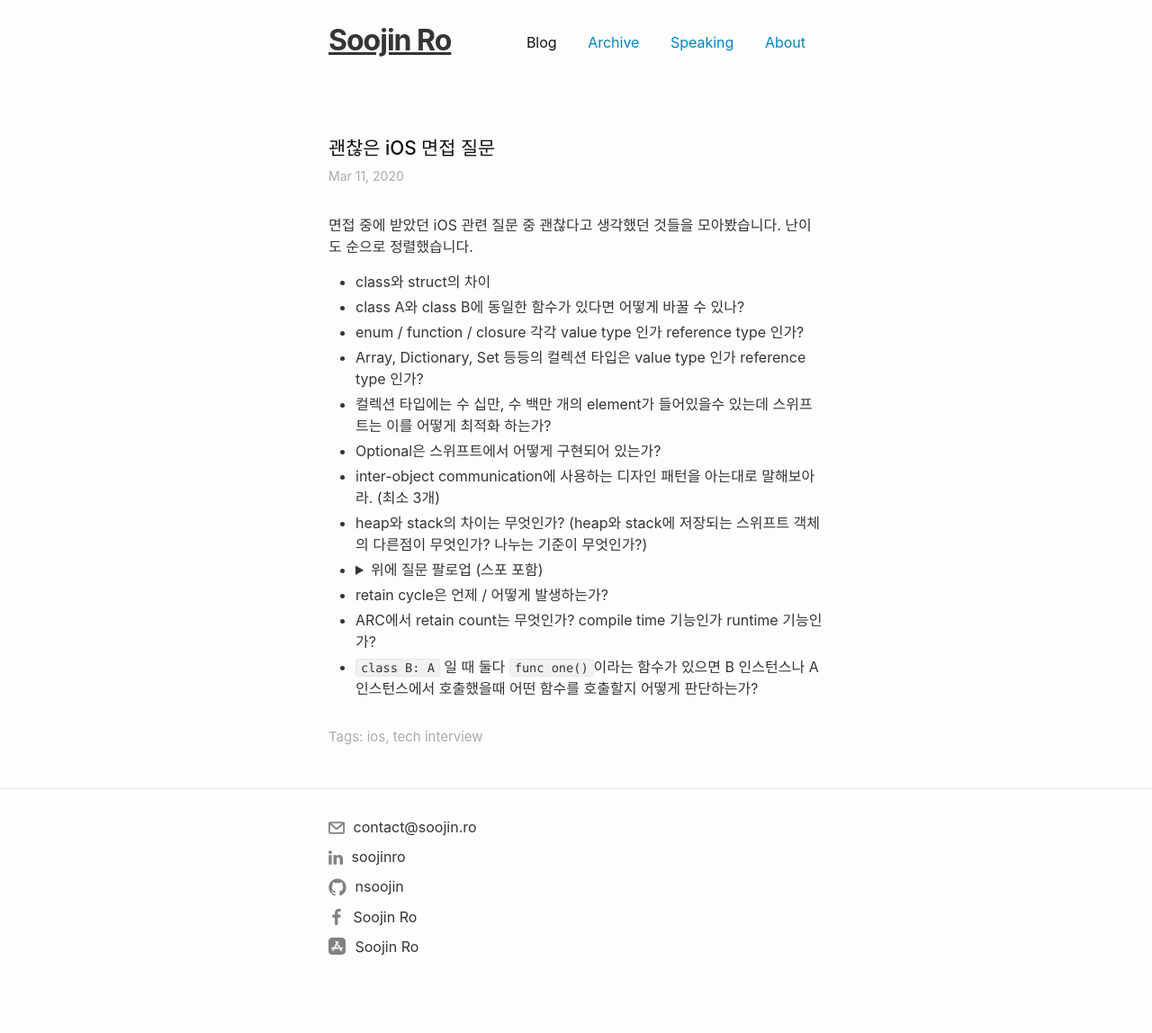
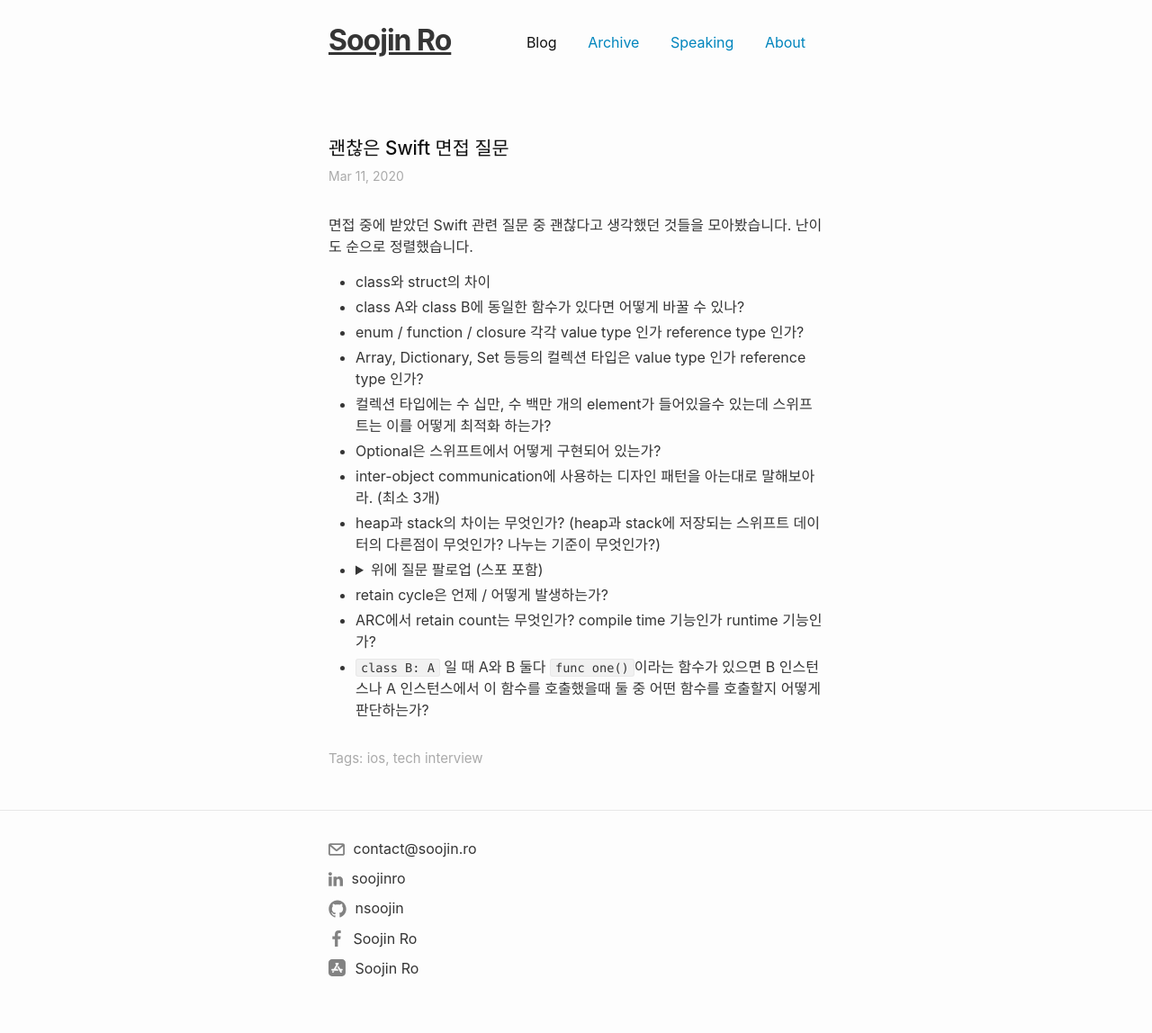
Before and after one commit to nsoojin/nsoojin.github.io, a Jekyll site: the page built from _posts/2020-03-11-interview.md, in a window 1280 px wide. Shown: the whole page at 90% size. Built offline with Jekyll 4.4.1, drawn with Linux system fonts in a browser that asks for light colours; comment, search, counter and statistics services are not loaded; before the commit the page ends 1124 px from its top, so only the background shows below that.

Commit message:
Update 2020-03-11-interview.md

```diff
--- a/_posts/2020-03-11-interview.md
+++ b/_posts/2020-03-11-interview.md
@@ -1,6 +1,6 @@
 ---
 layout: post
-title: "괜찮은 iOS 면접 질문"
+title: "괜찮은 Swift 면접 질문"
 categories: []
 tags:
 - ios
@@ -10,7 +10,7 @@ published: true
 meta: {}
 ---
 
-면접 중에 받았던 iOS 관련 질문 중 괜찮다고 생각했던 것들을 모아봤습니다. 난이도 순으로 정렬했습니다.
+면접 중에 받았던 Swift 관련 질문 중 괜찮다고 생각했던 것들을 모아봤습니다. 난이도 순으로 정렬했습니다.
 
 - class와 struct의 차이
 - class A와 class B에 동일한 함수가 있다면 어떻게 바꿀 수 있나?
@@ -19,10 +19,10 @@ meta: {}
 - 컬렉션 타입에는 수 십만, 수 백만 개의 element가 들어있을수 있는데 스위프트는 이를 어떻게 최적화 하는가?
 - Optional은 스위프트에서 어떻게 구현되어 있는가?
 - inter-object communication에 사용하는 디자인 패턴을 아는대로 말해보아라. (최소 3개)
-- heap와 stack의 차이는 무엇인가? (heap와 stack에 저장되는 스위프트 객체의 다른점이 무엇인가? 나누는 기준이 무엇인가?)
+- heap과 stack의 차이는 무엇인가? (heap과 stack에 저장되는 스위프트 데이터의 다른점이 무엇인가? 나누는 기준이 무엇인가?)
 - <details><summary>위에 질문 팔로업 (스포 포함)</summary>
     value type이 heap에 저장되는 경우는 언제인가?
   </details>
 - retain cycle은 언제 / 어떻게 발생하는가?
 - ARC에서 retain count는 무엇인가? compile time 기능인가 runtime 기능인가?
-- `class B: A` 일 때 둘다 `func one()`이라는 함수가 있으면 B 인스턴스나 A 인스턴스에서 호출했을때 어떤 함수를 호출할지 어떻게 판단하는가?
+- `class B: A` 일 때 A와 B 둘다 `func one()`이라는 함수가 있으면 B 인스턴스나 A 인스턴스에서 이 함수를 호출했을때 둘 중 어떤 함수를 호출할지 어떻게 판단하는가?
```
